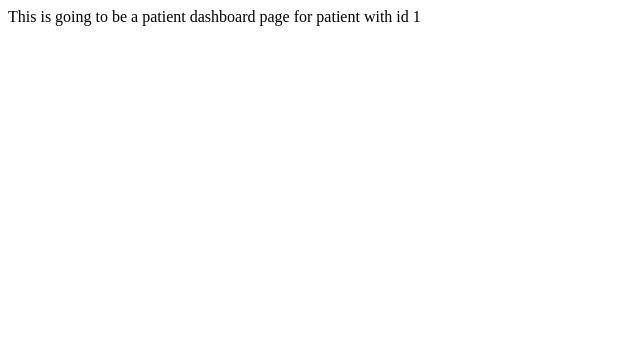
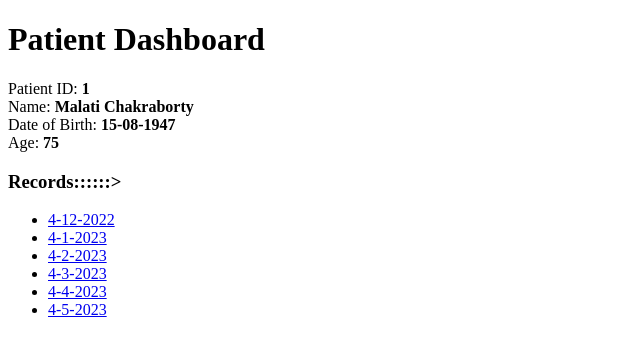
Before and after one commit to FlarrowVerse/HealthMonitor, a Django app: page /main/patient/1 in a window 1280 px wide. Shown: the top 356 px of the page, without its empty margins (0-640 px from the left). Run offline with Django 4.2, Linux system fonts and the light colour scheme.

Commit message:
Progress on main app linkages and views

```diff
--- a/backend/HealthMonitor/HealthMonitor/Main/views.py
+++ b/backend/HealthMonitor/HealthMonitor/Main/views.py
@@ -1,5 +1,83 @@
 from django.shortcuts import render
 from django.http import HttpResponse
+
+# dummy data
+
+dummy_patients = [
+	{
+		"patient_id": 1,
+		"first_name": "Malati",
+		"last_name": "Chakraborty",
+		"dob": "15-08-1947",
+		"age": 75
+	},
+	{
+		"patient_id": 2,
+		"first_name": "Debasish",
+		"last_name": "Chakraborty",
+		"dob": "03-10-1961",
+		"age": 61
+	},
+	{
+		"patient_id": 3,
+		"first_name": "Uttara",
+		"last_name": "Chakraborty",
+		"dob": "02-12-1968",
+		"age": 54
+	},
+	{
+		"patient_id": 4,
+		"first_name": "Archisman",
+		"last_name": "Chakraborty",
+		"dob": "26-01-1999",
+		"age": 24
+	}
+]
+
+dummy_records = [
+	{
+		"type": "Blood Pressure",
+		"value": "139/68 mm Hg",
+		"day": 4,
+		"month": 12,
+		"year": 2022
+	},
+	{
+		"type": "Blood Pressure",
+		"value": "133/69 mm Hg",
+		"day": 4,
+		"month": 1,
+		"year": 2023
+	},
+	{
+		"type": "Blood Pressure",
+		"value": "122/74 mm Hg",
+		"day": 4,
+		"month": 2,
+		"year": 2023
+	},
+	{
+		"type": "Blood Pressure",
+		"value": "124/77 mm Hg",
+		"day": 4,
+		"month": 3,
+		"year": 2023
+	},
+	{
+		"type": "Blood Pressure",
+		"value": "119/70 mm Hg",
+		"day": 4,
+		"month": 4,
+		"year": 2023
+	},
+	{
+		"type": "Blood Pressure",
+		"value": "127/73 mm Hg",
+		"day": 4,
+		"month": 5,
+		"year": 2023
+	}
+]
 
 # Create your views here.
 
@@ -7,22 +85,47 @@ def index(request):
 	return HttpResponse('''
 	<h1>This is the Main application</h1>
 	<a href="http://localhost:8000/">Go to SignUp App</a>
+	<a href="http://localhost:8000/main/dashboard">Login</a>
 	''')
 
 def dashboard(request):
-	content = {'page_desc': "This is going to be a user dashboard page"}
+	patient_details = [
+		{
+			"patient_id": patient["patient_id"],
+			"first_name": patient["first_name"],
+			"last_name": patient["last_name"]
+		} for patient in dummy_patients
+	]
+
+	content = {
+		'page_desc': "This is going to be a user dashboard page",
+		'patient_list': patient_details
+	}
+
 	return render(request, 'main/dashboard.html', context=content)
 
 def patient_details_view(request, patient_id):
+
+	patient_details = [patient for patient in dummy_patients if patient["patient_id"] == patient_id]
+	records = [ f"{rec['day']}-{rec['month']}-{rec['year']}" for rec in dummy_records ]
+
 	content = {
-		'page_desc': f"This is going to be a patient dashboard page for patient with id {patient_id}"
+		'page_desc': "Patient Dashboard",
+		'details': patient_details[0],
+		'records': records
 	}
 	return render(request, 'main/patientDetails.html', context=content)
 
 def patient_record_view(request, patient_id):
 	record_date = request.GET['recid']
+	day, month, year = [int(part) for part in record_date.split("-")]
+	record = [rec for rec in dummy_records
+		if rec['day'] == day and rec['month'] == month and rec['year'] == year
+	]
+
 	content = {
 		'patient_id': patient_id,
-		'record_date': record_date
+		'record_date': record_date,
+		'details': record[0]
 	}
 	return render(request, 'main/patientRecord.html', context=content)
--- a/backend/HealthMonitor/HealthMonitor/templates/main/patientDetails.html
+++ b/backend/HealthMonitor/HealthMonitor/templates/main/patientDetails.html
@@ -5,7 +5,31 @@
 </head>
 <body>
 	<div class="container">
-		{{ page_desc }}
+		<h1>{{ page_desc }}</h1>
+
+		<label for="patient-id">Patient ID:</label>
+		<b>{{ details.patient_id }}</b><br>
+
+		<label for="name">Name:</label>
+		<b>{{ details.first_name }} {{ details.last_name }}</b><br>
+
+		<label for="dob">Date of Birth:</label>
+		<b>{{ details.dob }}</b><br>
+
+		<label for="age">Age:</label>
+		<b>{{ details.age }}</b><br>
+
+		<h3>Records::::::></h3>
+		<ul>
+			{% for date in records %}
+			<li>
+				<a href="{% url 'record' details.patient_id %}?recid={{ date }}">
+					{{ date }}
+				</a>
+			</li>
+			{% endfor %}
+		</ul>
+
 	</div>
 </body>
 </html>
--- a/backend/HealthMonitor/HealthMonitor/templates/main/patientRecord.html
+++ b/backend/HealthMonitor/HealthMonitor/templates/main/patientRecord.html
@@ -6,8 +6,10 @@
 <body>
 	<div class="container">
 		<p>Record Details for</p>
-		<span>Patient ID:</span> <span>{{ patient_id }}</span><br>
-		<span>Record Date:</span> <span>{{ record_date }}</span><br>
+		<span>Patient ID:</span> <b>{{ patient_id }}</b><br>
+		<span>Record Date:</span> <b>{{ record_date }}</b><br>
+		<span>Record Type:</span> <b>{{ details.type }}</b><br>
+		<span>Record Value:</span> <b>{{ details.value }}</b><br>
 	</div>
 </body>
 </html>
```
Also changed, not shown: backend/HealthMonitor/HealthMonitor/templates/main/dashboard.html (+11 -1 lines).
